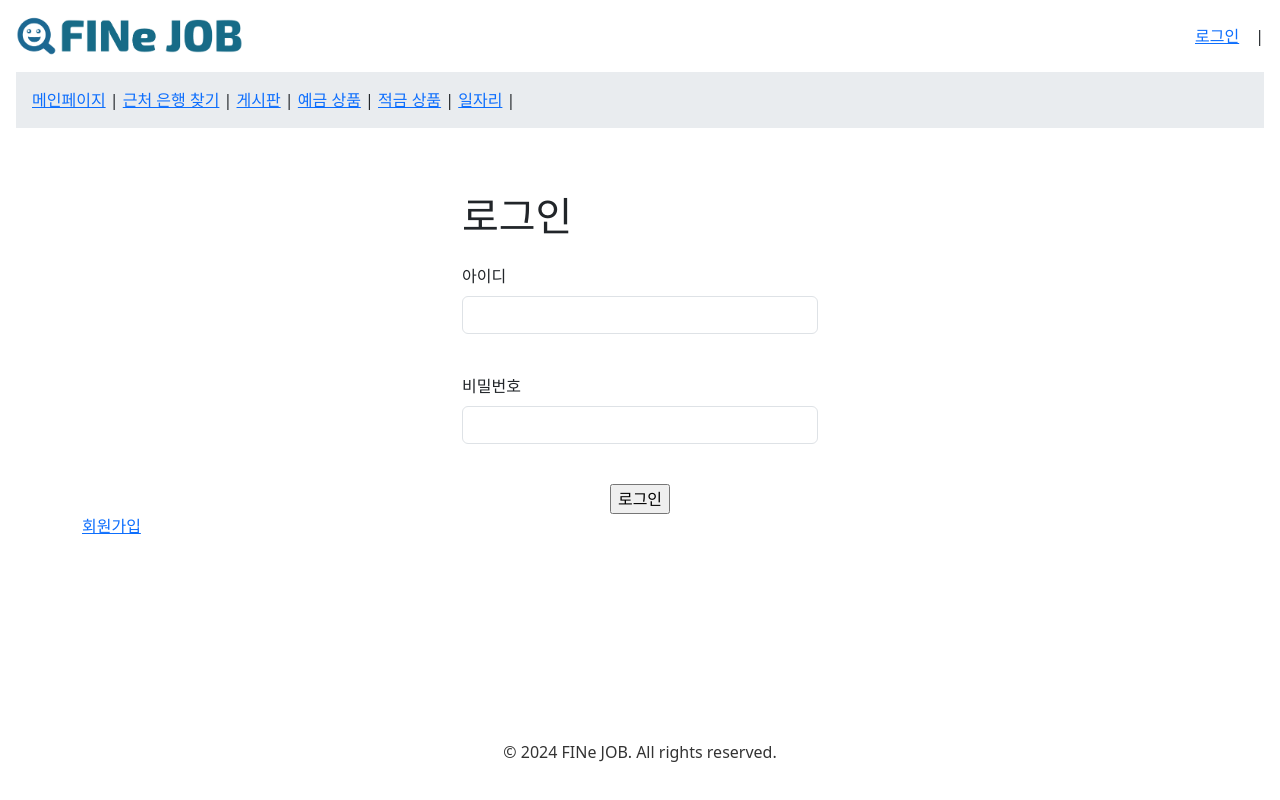
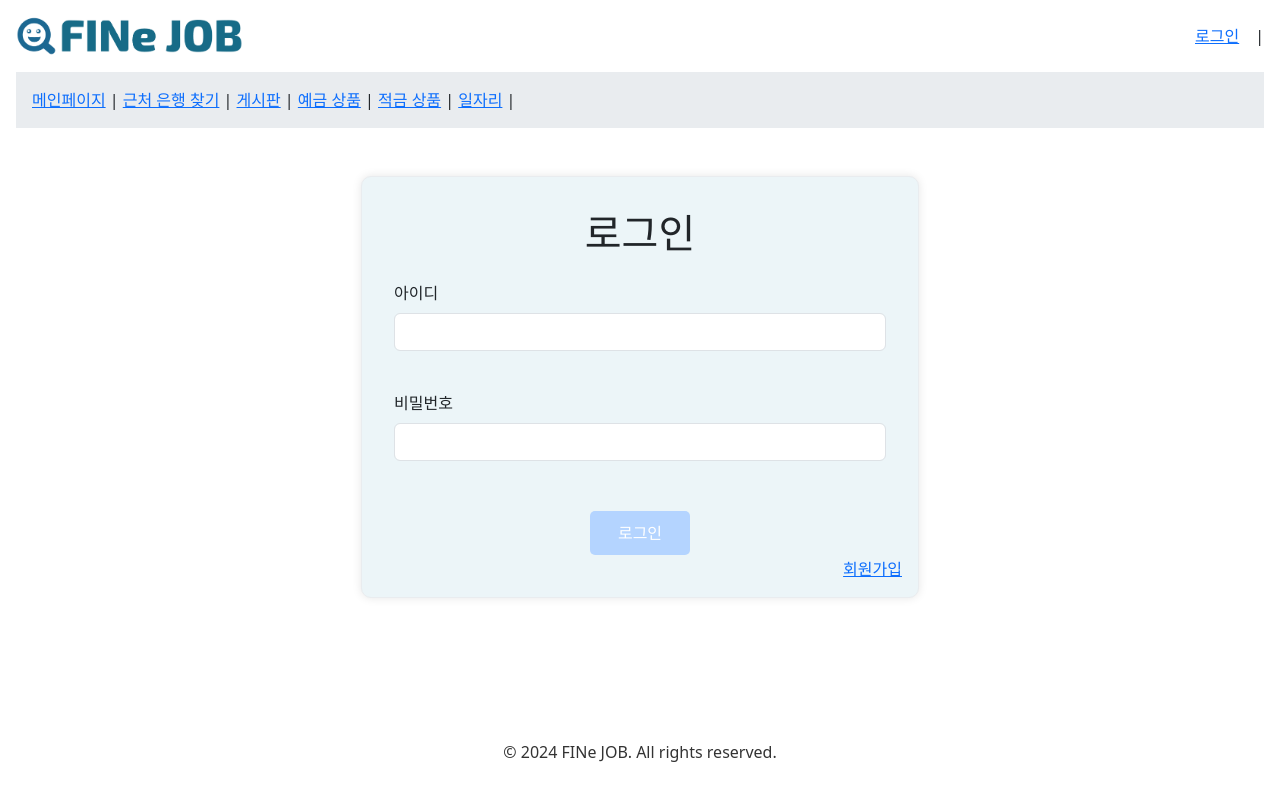
Before and after one commit to hyunjeongg11/FINe_JOB, a Vue app in the folder frontEnd/: page /login in a window 1280 px wide. Built offline with nearby package versions, Linux system fonts and the light colour scheme.

Commit message:
feat: Update LoginView Layout

```diff
--- a/frontEnd/src/views/accounts/LoginView.vue
+++ b/frontEnd/src/views/accounts/LoginView.vue
@@ -1,9 +1,8 @@
 <template>
-
-  <div class="container mt-5">
-    <div class="row justify-content-center">
-      <div class="col-md-4">
-        <h1 class="mb-4">로그인</h1>
+  <div class="outer-box">
+    <div class="d-flex justify-content-center container">
+      <div class="col-md-6 login-outer position-relative">
+        <h1 class="mb-4 login-title">로그인</h1>
         <form @submit.prevent="logIn">
           <div class="mb-3">
             <label for="username" class="form-label">아이디</label>
@@ -14,12 +13,12 @@
             <input type="password" class="form-control" v-model.trim="password"><br>
           </div>
           <div class="text-center">
-            <input type="submit" value="로그인">
+            <input type="submit" class="login-btn" value="로그인">
           </div>
         </form>
+        <RouterLink class="router-link signup-link" :to="{name : 'signup'}">회원가입</RouterLink>
       </div>
     </div>
-    <RouterLink :to="{name : 'signup'}">회원가입</RouterLink>
     <RouterView />
   </div>
 </template>
@@ -44,5 +43,45 @@ const logIn = function() {
 </script>
 
 <style scoped>
+.ms-3 {
+  margin-left: 1rem;
+}
 
+.outer-box {
+  margin-top: 2rem;
+}
+
+.login-title {
+  text-align: center;
+}
+
+.login-outer {
+  padding: 2rem;
+  border: 1px solid #e9ecef;
+  background-color: rgb(236, 245, 248);
+  border-radius: 10px;
+  box-shadow: 0 0 10px rgba(0, 0, 0, 0.1);
+  position: relative;
+}
+
+.signup-link {
+  position: absolute;
+  bottom: 1rem;
+  right: 1rem;
+}
+
+.login-btn {
+  width: 100px;
+  margin: 10px auto;
+  background-color: rgb(180, 212, 255);
+  color: white;
+  border: none;
+  padding: 10px;
+  border-radius: 5px;
+  cursor: pointer;
+}
+
+.login-btn:hover {
+  background-color: rgb(104, 142, 206);
+}
 </style>
```
